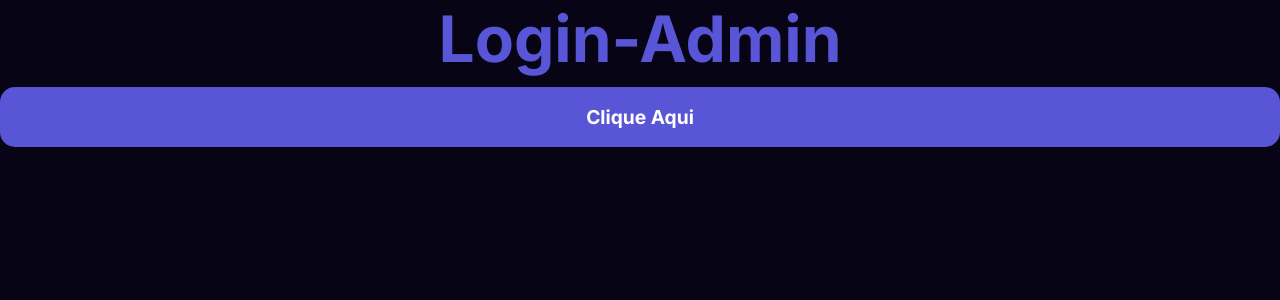
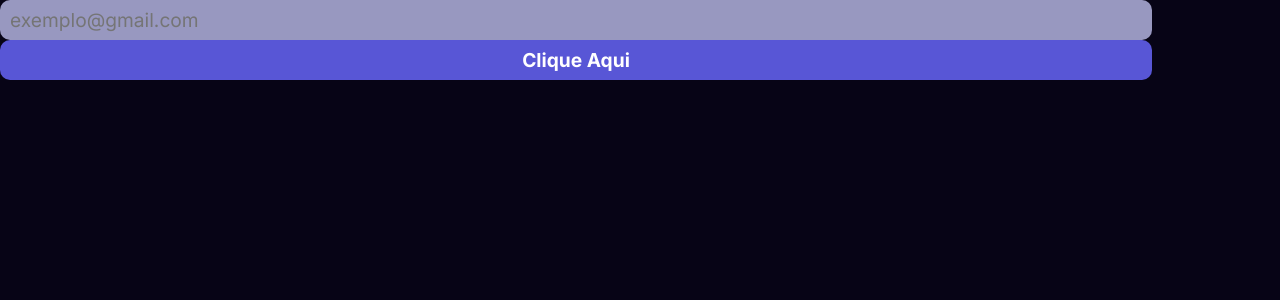
Before and after one commit to RICX-FN/ATM-CHECK, a React (Create React App) app in the folder frontend/: page /login-admin in a window 1280 px wide. Shown: the top 300 px of the page. Built offline with nearby package versions, Linux system fonts and the light colour scheme.

Commit message:
componentes finalizados para as telas de login do admin e agent

```diff
--- a/frontend/src/components/Button.tsx
+++ b/frontend/src/components/button/Button.tsx
@@ -1,5 +1,6 @@
 import React from 'react';
-import './button.css'
+import '../button/button.css'
+
 
 interface ButtonProps {
   label: string;
--- a/frontend/src/components/button.css
+++ b/frontend/src/components/button/button.css
@@ -1,11 +1,11 @@
 button {
-    width: 100%;
-    height: 60px;
+    width: 90%;
+    height: 40px;
     color: #fff;
     font-size: 1.2em;
     border: none;
     cursor: pointer;
-    border-radius: 15px;
+    border-radius: 10px;
     background-color: var(--color-primary);
 }
 
--- /dev/null
+++ b/frontend/src/components/email-input/EmailInput.tsx
@@ -0,0 +1,36 @@
+import React from 'react';
+import '../email-input/emailinput.css'
+
+
+interface EmailInputProps {
+  label?: string;
+  value: string;
+  onChange: (e: React.ChangeEvent<HTMLInputElement>) => void;
+  placeholder?: string;
+  required?: boolean;
+  className?: string;
+}
+
+const EmailInput: React.FC<EmailInputProps> = ({
+  value,
+  onChange,
+  placeholder = "exemplo@gmail.com",
+  required = true,
+  className = "",
+}) => {
+
+
+  return (
+    <div className={`email-input ${className}`}>
+      <input
+        type="email"
+        value={value}
+        onChange={onChange}
+        placeholder={placeholder}
+        required={required}
+      />
+    </div>
+  );
+};
+
+export default EmailInput;
--- /dev/null
+++ b/frontend/src/components/email-input/emailinput.css
@@ -0,0 +1,17 @@
+input {
+    border: none;
+    font-size: 1.2em;
+    width: 90%;
+    height: 40px;
+    border-radius: 10px;
+    color: #fff;
+    padding: 10px;
+    outline: none;
+    font-weight: normal;
+    background-color: #b3b3e0d7;
+}
+
+input:focus {
+    box-shadow: 0px 0px 5px 1px var(--color-primary);
+    transition: .2s ease;
+}
--- a/frontend/src/pages/login-admin/login-admin.tsx
+++ b/frontend/src/pages/login-admin/login-admin.tsx
@@ -1,14 +1,25 @@
+import React, { useState } from 'react';
 import '../login-admin/login-admin.css';
-import Button from '../../components/Button';
+import Button from '../../components/button/Button';
+import EmailInput from '../../components/email-input/EmailInput'
 
 function LoginAdmin() {
+    const [email, setEmail] = useState("");
+
+    const handleSubmit = (e: React.FormEvent) => {
+      e.preventDefault();
+      alert(`E-mail enviado: ${email}`);
+    };
 
     return (
       <div className="Login-Admin">
-        <main>
-            <h1>Login-Admin</h1>
+
+        <form onSubmit={handleSubmit}>
+          <EmailInput value={email} onChange={(e) => setEmail(e.target.value)} required />
+
           <Button label="Clique Aqui" />
-        </main>
+        </form>
+
       </div>
     );
   }
```
Lines whose indentation alone changed are shown as unchanged.
